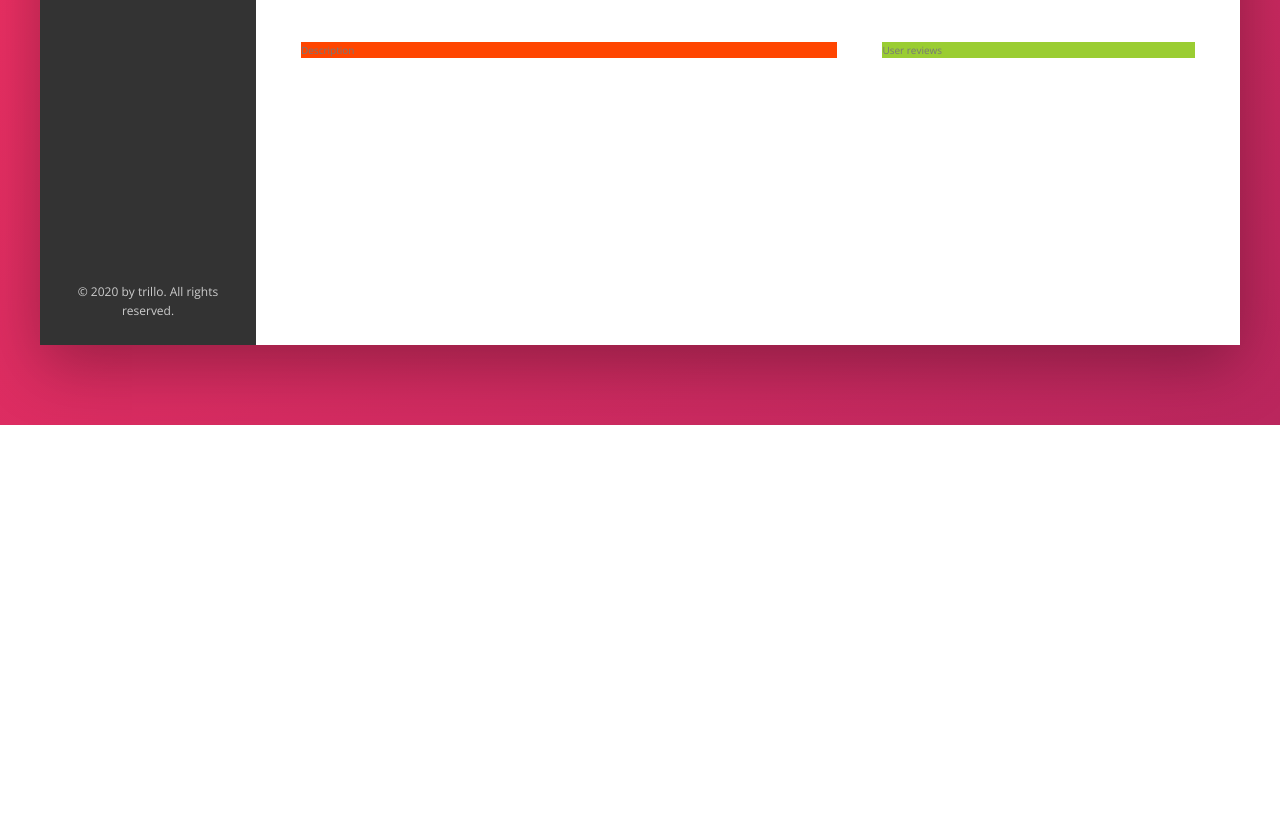
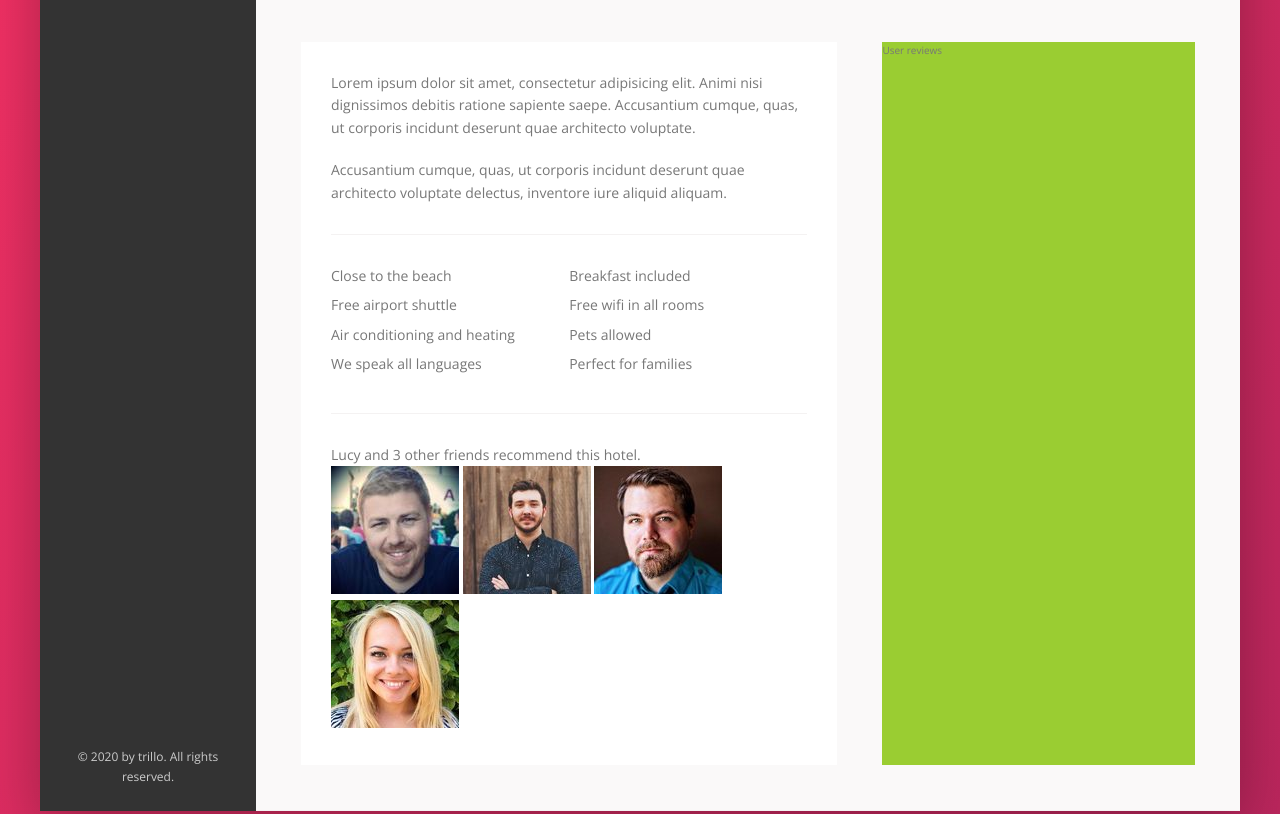
Before and after one commit to CandiceWeaver/trillo, a website: page index.html in a window 1280 px wide. Shown: the part 605-1419 px from the top of the page. Before the commit the page ends 1030 px from the top, so only its background shows below. Drawn offline with nearby package versions, Linux system fonts and the light colour scheme.

Commit message:
Started hotel overview

```diff
--- a/index.html
+++ b/index.html
@@ -158,7 +158,33 @@
 
                 <div class="detail">
                     <div class="description">
-                        Description
+                        <p class="paragraph">
+                            Lorem ipsum dolor sit amet, consectetur adipisicing elit. Animi nisi dignissimos debitis ratione sapiente saepe. Accusantium cumque, quas, ut corporis incidunt deserunt quae architecto voluptate.
+                        </p>
+                        <p class="paragraph">
+                            Accusantium cumque, quas, ut corporis incidunt deserunt quae architecto voluptate delectus, inventore iure aliquid aliquam.
+                        </p>
+                        <ul class="list">
+                            <li class="list__item">Close to the beach</li>
+                            <li class="list__item">Breakfast included</li>
+                            <li class="list__item">Free airport shuttle</li>
+                            <li class="list__item">Free wifi in all rooms</li>
+                            <li class="list__item">Air conditioning and heating</li>
+                            <li class="list__item">Pets allowed</li>
+                            <li class="list__item">We speak all languages</li>
+                            <li class="list__item">Perfect for families</li>
+                        </ul>
+                        <div class="recommend">
+                            <p class="recommend__count">
+                                Lucy and 3 other friends recommend this hotel.
+                            </p>
+                            <div class="recommend__friends">
+                                <img src="img/user-3.jpg" alt="Friend 1" class="recommend__photo">
+                                <img src="img/user-4.jpg" alt="Friend 2" class="recommend__photo">
+                                <img src="img/user-5.jpg" alt="Friend 3" class="recommend__photo">
+                                <img src="img/user-6.jpg" alt="Friend 4" class="recommend__photo">
+                            </div>
+                        </div>
                     </div>
 
                     <div class="user-reviews">
--- a/sass/_base.scss
+++ b/sass/_base.scss
@@ -13,6 +13,9 @@
 	--color-grey-dark-3: #999;
 
 	--shadow-dark: 0 2rem 6rem rgba(0, 0, 0, .3);
+	--shadow-light: 0 2rem 5rem rgba($color: #000000, $alpha: .06);
+
+	--line: 1px solid var(--color-grey-light-2);
 }
 
 * {
--- a/sass/_components.scss
+++ b/sass/_components.scss
@@ -195,7 +195,7 @@
 .overview {
 	display: flex;
 	align-items: center;
-	border-bottom: 1px solid var(--color-grey-light-2);
+	border-bottom: var(--line);
 
 	&__heading {
 		font-size: 2.25rem;
@@ -291,3 +291,30 @@
 	100% {
 	}
 }
+
+///////////////////////////////////////////////////
+// PARAGRAPH
+.paragraph:not(:last-of-type) {
+	margin-bottom: 2rem;
+}
+
+///////////////////////////////////////////////////
+// LIST
+.list {
+	list-style: none;
+	margin: 3rem 0;
+	padding: 3rem 0;
+	border-top: var(--line);
+	border-bottom: var(--line);
+
+	display: flex;
+	flex-wrap: wrap;
+
+	&__item {
+		flex: 0 0 50%;
+		margin-bottom: .7rem;
+	}
+}
+
+///////////////////////////////////////////////////
+// RECOMMEND
--- a/sass/_layout.scss
+++ b/sass/_layout.scss
@@ -11,7 +11,7 @@
 	font-size: 1.4rem;
 	height: 7rem;
 	background-color: #fff;
-	border-bottom: 1px solid var(--color-grey-light-2);
+	border-bottom: var(--line);
 
 	display: flex;
 	justify-content: space-between;
@@ -35,19 +35,21 @@
 .hotel-view {
 	background-color: #fff;
 
-	// TEST
-	height: 80rem;
-
 	flex: 1;
 }
 
 .detail {
 	display: flex;
 	padding: 4.5rem;
+	background-color: var(--color-grey-light-1);
+	border-bottom: var(--line);
 }
 
 .description {
-	background-color: orangered;
+	font-size: 1.4rem;
+	background-color: #fff;
+	box-shadow: var(--shadow-light);
+	padding: 3rem;
 	flex: 0 0 60%;
 	margin-right: 4.5rem;
 }
```
Also changed, not shown: css/style.css.
